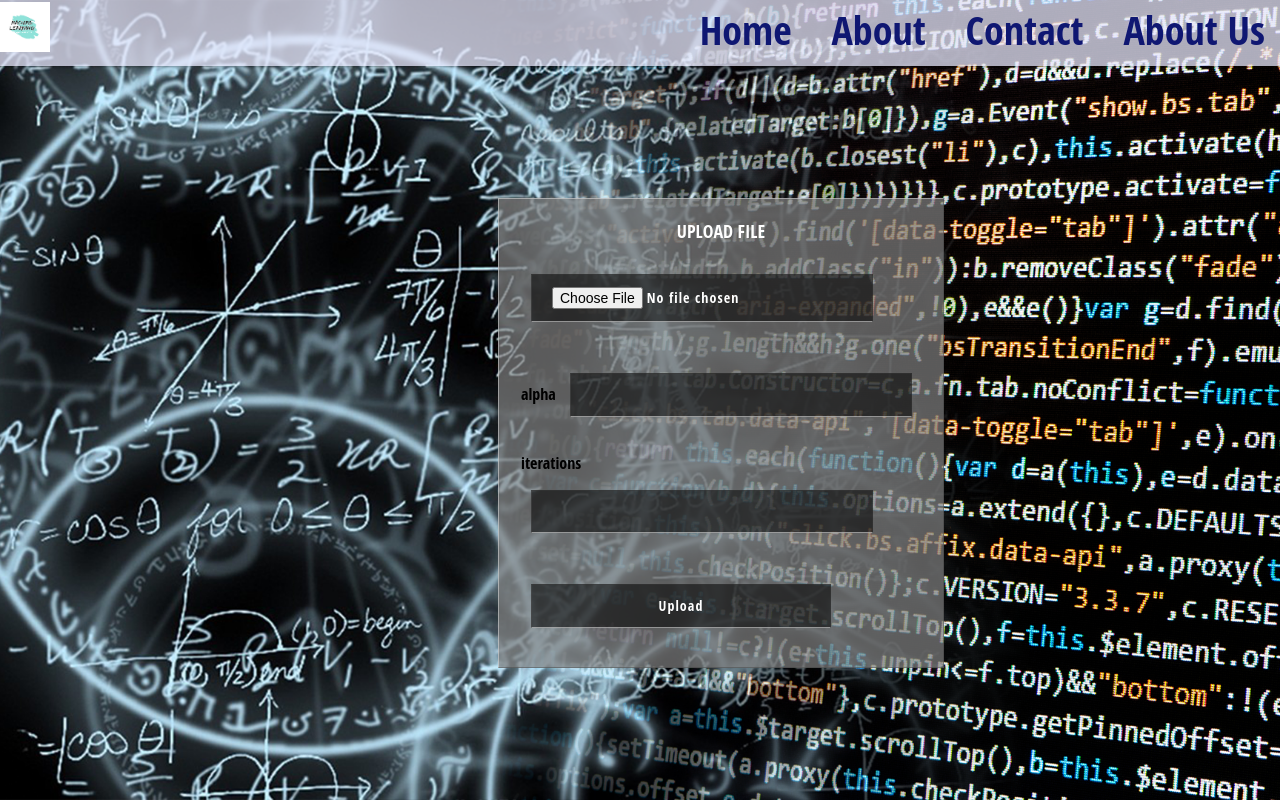
After one commit to kumarijyotsna/ml, a Flask app: template templates/file_render_m.html in a window 1280 px wide. The commit adds this page. Run offline with Flask 2, Linux system fonts and the light colour scheme; the template is opened without the code that fills it, so the values that code supplies are empty.

Commit message:
changes third

```diff
--- a/app_slr.py
+++ b/app_slr.py
@@ -117,11 +117,12 @@ def mmlr():
 	# Initial Coefficients
 	    B = np.zeros(len(df.columns)+1)
             #print B
-	    alpha = 0.0001
-
+	    alpha = float(request.form["alpha"])
+            iterations=int(request.form["iterations"])
+            print iterations
             inital_cost = m_lr.cost_function(X, Y, B)
 	    print(inital_cost)
-            newB, cost_history = m_lr.gradient_descent(X, Y, B, alpha, 100000)
+            newB, cost_history = m_lr.gradient_descent(X, Y, B, alpha, iterations)
 
 	# New Values of B
 	    print(newB)
@@ -133,7 +134,7 @@ def mmlr():
             print(m_lr.r2_score(Y, Y_pred))
 
         return render_template('result_m.html',rmse=m_lr.rmse(Y, Y_pred))
-   return render_template('file_render.html')
+   return render_template('file_render_m.html')
 
 if __name__ == '__main__':
     app.run(debug=True, use_reloader=True)
--- /dev/null
+++ b/templates/file_render_m.html
@@ -0,0 +1,139 @@
+<!doctype html>
+<head>
+
+<style>
+body {
+  background: #999;
+  padding: 40px;
+  font-family: "Open Sans Condensed", sans-serif;
+}
+#bg {
+  position: fixed;
+  left: 0;
+  top: 0;
+  width: 100%;
+  height: 100%;
+  background: url('/static/ml.png') no-repeat center center fixed;
+  background-size: cover;
+}
+form {
+  position: relative;
+  width: 400px;
+  margin-top:150px;
+  margin-left:450px;
+  background: rgba(128,128,128,.7);
+  padding: 20px 22px;
+  border: 1px solid;
+  border-top-color: rgba(255,255,255,.4);
+  border-left-color: rgba(255,255,255,.4);
+  border-bottom-color: rgba(60,60,60,.4);
+  border-right-color: rgba(60,60,60,.4);
+}
+
+form input, form button {
+  width: 300px;
+  border: 1px solid;
+  border-bottom-color: rgba(255,255,255,.5);
+  border-right-color: rgba(60,60,60,.35);
+  border-top-color: rgba(60,60,60,.35);
+  border-left-color: rgba(80,80,80,.45);
+  background:rgba(0,0,0,0.54);
+  margin-top:16px;
+
+  margin-left:10px;
+  padding: 12px 20px;
+  font: bold .875em/1.25em "Open Sans Condensed", sans-serif;
+  letter-spacing: .075em;
+  color: #fff;
+  text-shadow: 0 1px 0 rgba(0,0,0,.1);
+  margin-bottom: 19px;
+}
+div.title{
+	color: white;
+	font-size: large;
+
+	margin-bottom: 15px;
+}
+
+form input:focus { background-color: rgba(0,0,0,.4); }
+::-webkit-input-placeholder { color: #ccc; text-transform: uppercase; }
+::-moz-placeholder { color: #ccc; text-transform: uppercase; }
+:-ms-input-placeholder { color: #ccc; text-transform: uppercase; }
+form button[type=submit] {
+  width: 248px;
+  margin-bottom: 0;
+  color: white;
+  letter-spacing: .05em;
+  text-shadow: 0 1px 0 #133d3e;
+  text-transform: uppercase;
+  background: black;
+  border-top-color: #9fb5b5;
+  border-left-color: #608586;
+  border-bottom-color: #1b4849;
+  border-right-color: #1e4d4e;
+  cursor: pointer;
+}
+.topbar{
+   position:absolute;
+   width:100%;
+   top:0;
+   padding:2px 0;
+   background:rgba(230,230,250,0.75);
+   font-size:40px;
+   box-shadow: 0 1px 3px rgba(0,0,0,0.12), 0 1px 2px rgba(0,0,0,0.24);
+
+}
+.head{
+  float:left
+}
+#nav{
+  float:right;
+  margin-right:15px;
+
+}
+.topbar a{
+   margin:0 0 0 30px;
+   text-decoration:none;
+     color:#0f1772
+}
+
+</style>
+<title>Upload new File</title>
+</head>
+<body>
+    <div id="bg">
+     <div class="topbar">
+			<div class="wrapper">
+				<span class="title"><img src="/static/ml5.png" height=50px width=50px></span>
+				<nav id="nav">
+
+					<a href="#/">Home</a>
+					<a href="#/about.html">About</a>
+					<a href="#/contact.html">Contact</a>
+
+                                        <a href="#/add.html">About Us</a>
+				</nav>
+			</div>
+		</div>
+
+
+
+</div>
+
+ <form method=post enctype=multipart/form-data>
+
+    <center> <div class="title">UPLOAD FILE</div></center>
+      <div class="body">
+       <div class="file">
+      <input type=file name=file></div>
+      <div class="btn">
+      <p>alpha <input type = "text" name = "alpha" /></p>
+      <p>iterations <input type = "text" name = "iterations" /></p>
+
+
+   <input type=submit value=Upload></div>
+
+</div>
+    </form>
+
+</body>
--- a/templates/result_m.html
+++ b/templates/result_m.html
@@ -77,8 +77,8 @@ div.accuracy{
 </div>
 <br/>
    <div class="accuracy">Root Mean Squared Error:{{rmse}}</div>
-   <div class="body">
 
-  <div id="myDiv"><!-- Plotly chart will be drawn inside this DIV --></div>
-</div>
+
+
+
 </body>
```
